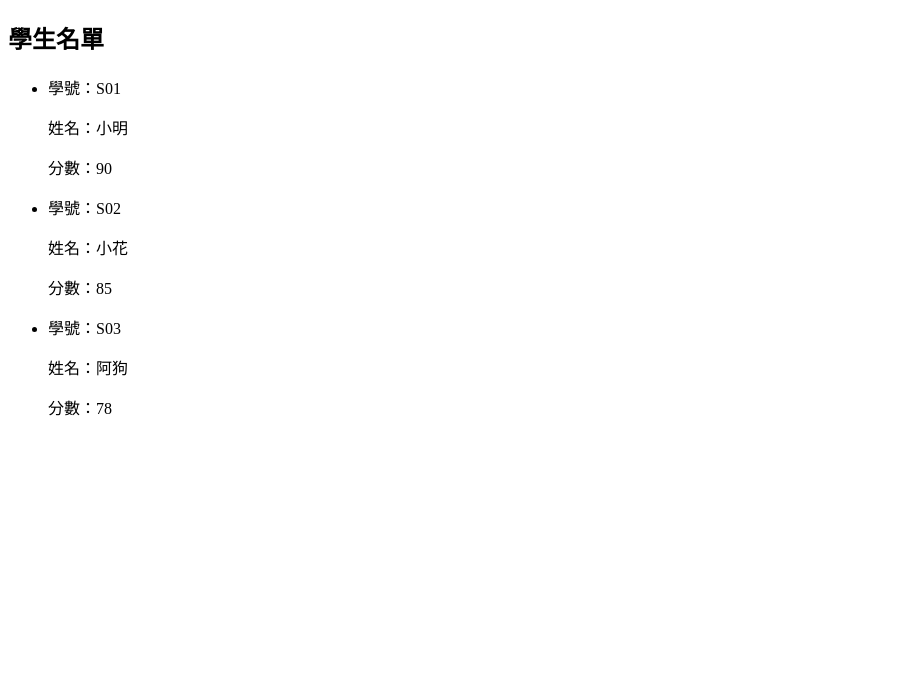
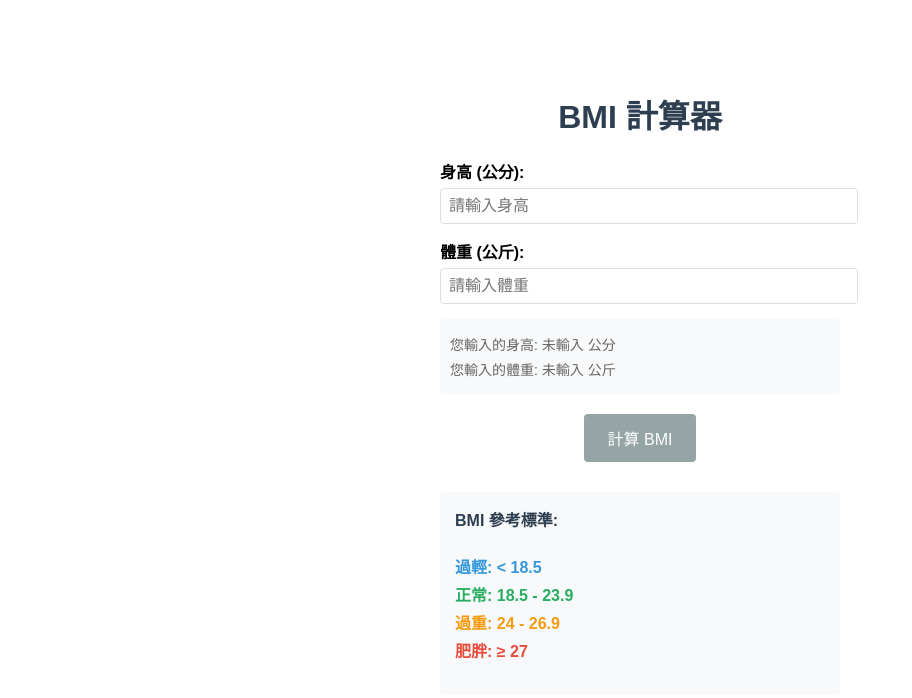
Before and after one commit to dpi627/HexVueHw01, a Vue app: page / in a window 1280 px wide. Shown: the top 698 px of the page, without its empty margins (0-912 px from the left). Built offline with nearby package versions, Linux system fonts and the light colour scheme.

Commit message:
feat: 新增 BMI 計算器組件
- 新增 AppBMI.vue 組件，實現 BMI 計算功能
- 更新 main.js，將應用程式入口改為 AppBMI.vue

```diff
--- /dev/null
+++ b/src/AppBMI.vue
@@ -0,0 +1,198 @@
+<script setup>
+import { ref } from 'vue'
+
+// 響應式數據
+const height = ref('')
+const weight = ref('')
+const bmi = ref(0)
+const bmiStatus = ref('')
+const statusColor = ref('#95a5a6')
+
+// 計算 BMI 的函數
+function calculateBMI() {
+  if (!height.value || !weight.value) {
+    bmi.value = 0
+    bmiStatus.value = ''
+    statusColor.value = '#95a5a6'
+    return
+  }
+
+  const heightInMeters = height.value / 100
+  bmi.value = (weight.value / (heightInMeters * heightInMeters)).toFixed(1)
+
+  // 計算狀態
+  const bmiValue = parseFloat(bmi.value)
+  if (bmiValue < 18.5) {
+    bmiStatus.value = '體重過輕'
+    statusColor.value = '#3498db'
+  } else if (bmiValue < 24) {
+    bmiStatus.value = '正常範圍'
+    statusColor.value = '#27ae60'
+  } else if (bmiValue < 27) {
+    bmiStatus.value = '體重過重'
+    statusColor.value = '#f39c12'
+  } else {
+    bmiStatus.value = '肥胖'
+    statusColor.value = '#e74c3c'
+  }
+}
+</script>
+
+<template>
+  <div class="container">
+    <h1>BMI 計算器</h1>
+
+    <div class="form-group">
+      <label>身高 (公分):</label>
+      <!-- v-model 雙向綁定 -->
+      <input
+        v-model="height"
+        type="number"
+        placeholder="請輸入身高"
+      >
+    </div>
+
+    <div class="form-group">
+      <label>體重 (公斤):</label>
+      <!-- v-model 雙向綁定 -->
+      <input
+        v-model="weight"
+        type="number"
+        placeholder="請輸入體重"
+      >
+    </div>
+
+    <!-- 顯示輸入的數值 -->
+    <div class="input-display">
+      <p>您輸入的身高: {{ height || '未輸入' }} 公分</p>
+      <p>您輸入的體重: {{ weight || '未輸入' }} 公斤</p>
+    </div>
+
+    <!-- 計算按鈕 -->
+    <div class="button-group">
+      <button
+        @click="calculateBMI"
+        :disabled="!height || !weight"
+      >
+        計算 BMI
+      </button>
+    </div>
+
+    <!-- BMI 結果顯示 -->
+    <div class="result" v-if="bmi > 0">
+      <h2>您的 BMI 值: {{ bmi }}</h2>
+      <!-- v-bind 綁定樣式 -->
+      <h3 :style="{ color: statusColor }">{{ bmiStatus }}</h3>
+    </div>
+
+    <!-- BMI 參考標準 -->
+    <div class="reference">
+      <h4>BMI 參考標準:</h4>
+      <ul>
+        <li :style="{ color: '#3498db' }">過輕: &lt; 18.5</li>
+        <li :style="{ color: '#27ae60' }">正常: 18.5 - 23.9</li>
+        <li :style="{ color: '#f39c12' }">過重: 24 - 26.9</li>
+        <li :style="{ color: '#e74c3c' }">肥胖: ≥ 27</li>
+      </ul>
+    </div>
+  </div>
+</template>
+
+<style scoped>
+.container {
+  max-width: 400px;
+  margin: 50px auto;
+  padding: 20px;
+  font-family: Arial, sans-serif;
+}
+
+h1 {
+  text-align: center;
+  color: #2c3e50;
+}
+
+.form-group {
+  margin-bottom: 15px;
+}
+
+label {
+  display: block;
+  margin-bottom: 5px;
+  font-weight: bold;
+}
+
+input {
+  width: 100%;
+  padding: 8px;
+  border: 1px solid #ddd;
+  border-radius: 4px;
+  font-size: 16px;
+}
+
+.input-display {
+  background-color: #f8f9fa;
+  padding: 10px;
+  border-radius: 4px;
+  margin: 15px 0;
+}
+
+.input-display p {
+  margin: 5px 0;
+  font-size: 14px;
+  color: #666;
+}
+
+.button-group {
+  text-align: center;
+  margin: 20px 0;
+}
+
+button {
+  padding: 12px 24px;
+  font-size: 16px;
+  background-color: #3498db;
+  color: white;
+  border: none;
+  border-radius: 4px;
+  cursor: pointer;
+}
+
+button:hover:not(:disabled) {
+  background-color: #2980b9;
+}
+
+button:disabled {
+  background-color: #95a5a6;
+  cursor: not-allowed;
+}
+
+.result {
+  text-align: center;
+  margin: 20px 0;
+  padding: 15px;
+  background-color: #f0f0f0;
+  border-radius: 4px;
+}
+
+.reference {
+  margin-top: 30px;
+  padding: 15px;
+  background-color: #f8f9fa;
+  border-radius: 4px;
+}
+
+.reference h4 {
+  margin-top: 0;
+  color: #2c3e50;
+}
+
+.reference ul {
+  list-style: none;
+  padding: 0;
+}
+
+.reference li {
+  padding: 2px 0;
+  font-weight: bold;
+}
+</style>
--- a/src/main.js
+++ b/src/main.js
@@ -1,5 +1,5 @@
 import { createApp } from 'vue'
 // import './style.css'
-import App from './AppFor.vue'
+import App from './AppBMI.vue'
 
 createApp(App).mount('#app')
```
